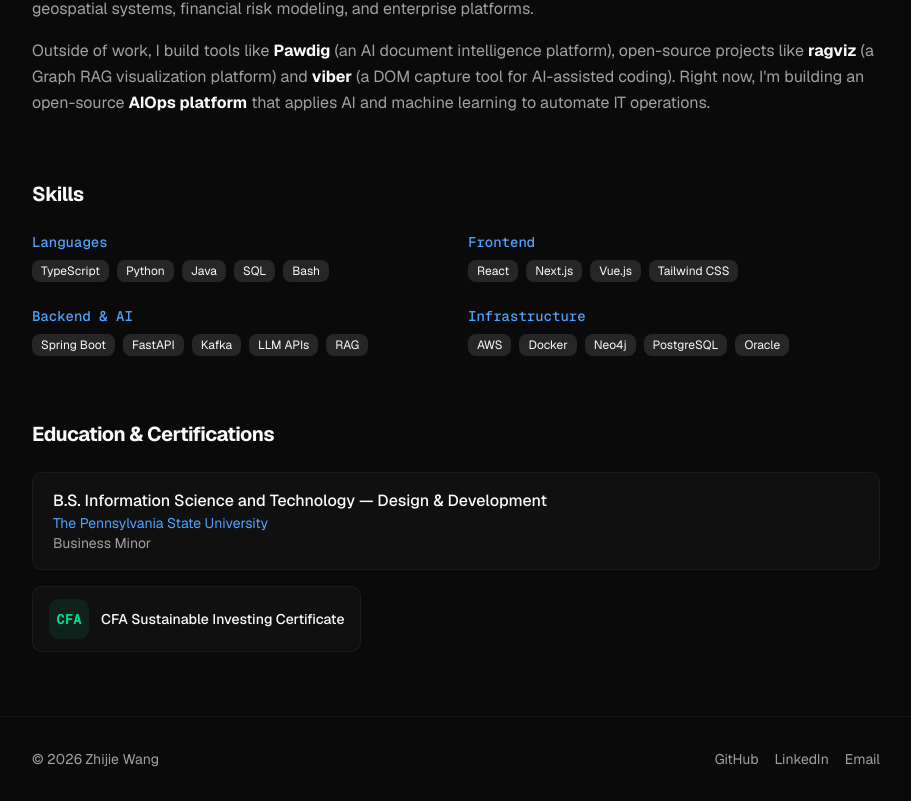
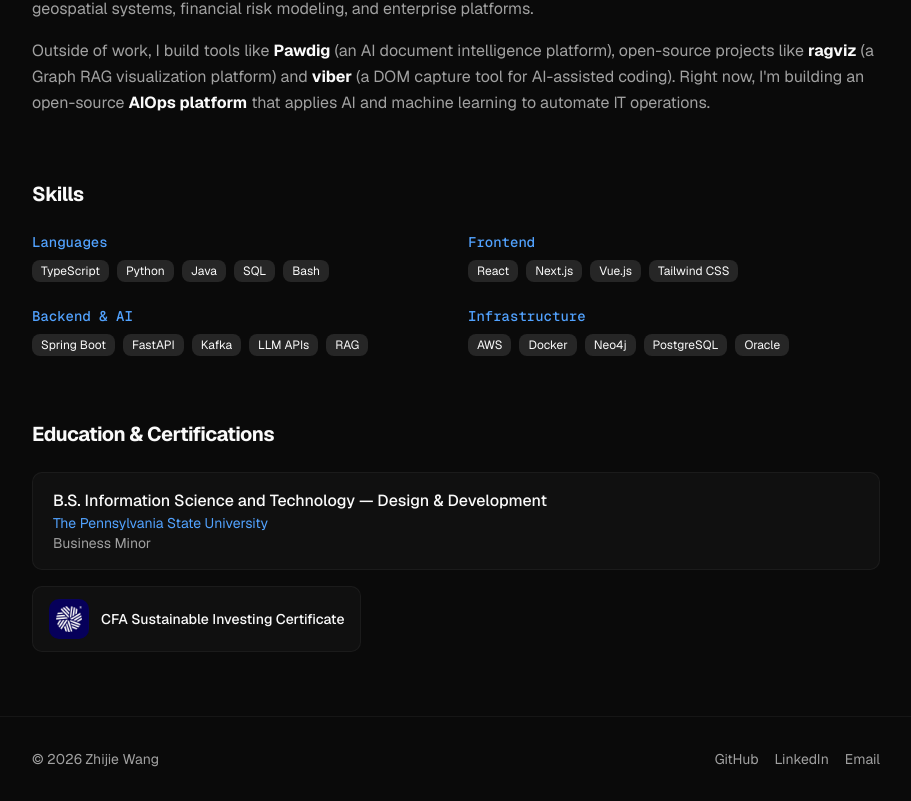
Before and after one commit to zhijiewong/zhijiewang, a Next.js app: page /about in a window 1280 px wide. Shown: the part 377-1178 px from the top of the page, without its empty margins (184-1095 px from the left). Built offline with nearby package versions, Linux system fonts and the light colour scheme.

Commit message:
Use real CFA Institute logo for certification badge

```diff
--- a/app/about/page.tsx
+++ b/app/about/page.tsx
@@ -101,9 +101,13 @@ export default function AboutPage() {
                   key={cert}
                   className="flex items-center gap-3 rounded-lg border border-border/50 bg-card/50 px-4 py-3"
                 >
-                  <div className="flex h-10 w-10 items-center justify-center rounded-lg bg-emerald-500/10 font-mono text-sm font-bold text-emerald-400">
-                    CFA
-                  </div>
+                  <Image
+                    src="/cfa-logo.jpg"
+                    alt="CFA Institute"
+                    width={40}
+                    height={40}
+                    className="h-10 w-10 rounded-lg object-cover"
+                  />
                   <p className="text-sm font-medium">{cert}</p>
                 </div>
               ))}
```
Also changed, not shown: public/cfa-logo.jpg (added).
